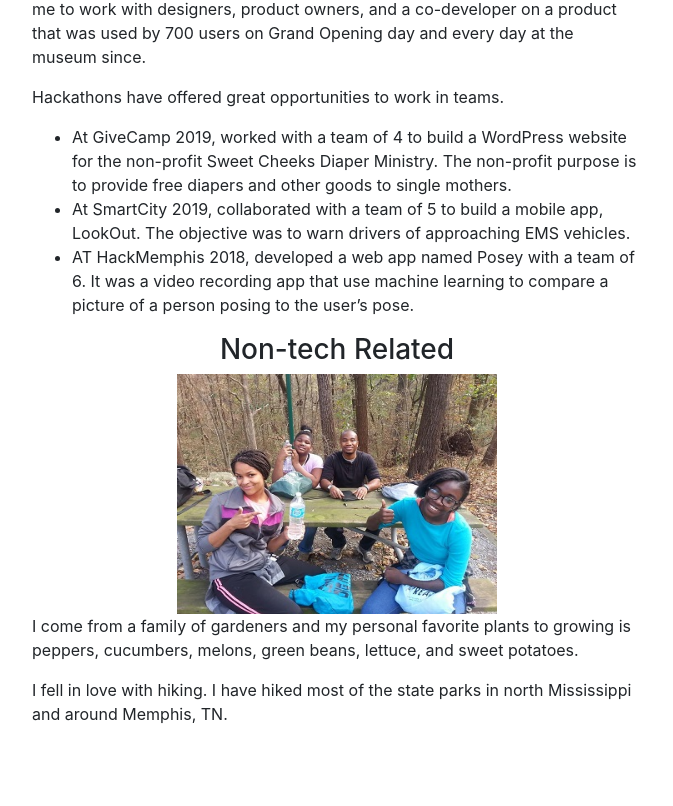
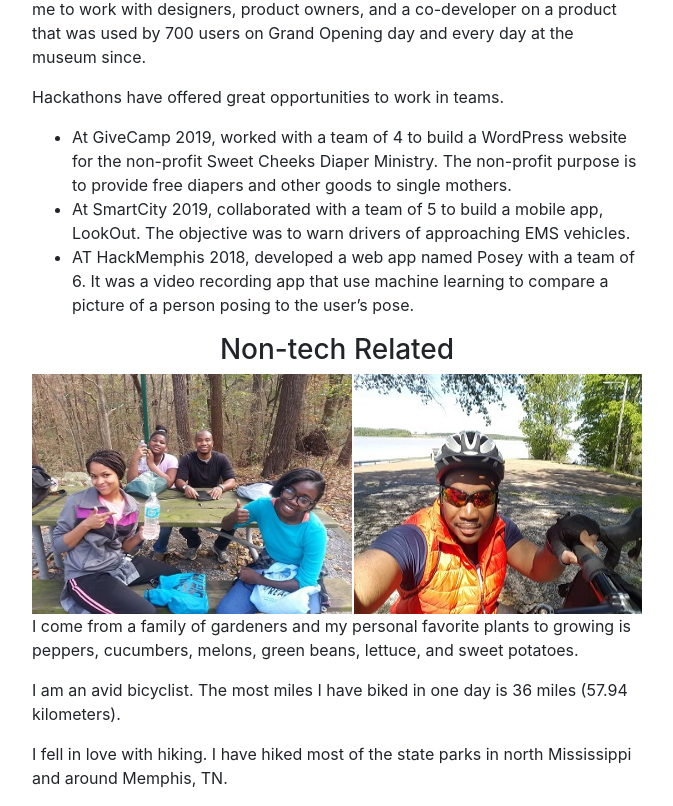
Before and after one commit to jcsmileyjr/Portfolio-v3, a React (Create React App) app in the folder portfolio/: page /about in a window 1280 px wide. Shown: the part 1379-2185 px from the top of the page, without its empty margins (303-976 px from the left). Before the commit the page ends 2121 px from the top, so only its background shows below. Built offline with nearby package versions, Linux system fonts and the light colour scheme.

Commit message:
Refactored About to add picture and text about bicycling

```diff
--- a/portfolio/src/pages/about/About.js
+++ b/portfolio/src/pages/about/About.js
@@ -5,6 +5,7 @@ import "./about.scss";
 import CCMeetupPic from "../../assets/about/code-connector-group.jpg";
 import LookOut from "../../assets/about/smartCityLookOut.jpg";
 import Hike from "../../assets/about/hike.jpg";
+import BikeRide from "../../assets/about/bike-ride.jpg";
 
 const About = () => {
   return (
@@ -24,8 +25,8 @@ const About = () => {
               North Mississippi chapter in 2019. As the Online Community Manager
               for the overall organization, my duties are to stimulate
               conversation and content in our online Slack community of over 500
-              members. On a monthly basic, I help host up to three tech meetups
-              (physical and virtual) a month in Memphis, TN.
+              members. On a monthly basis, I help host up to three physical and
+              virtual tech meetups a month in Memphis, TN.
             </p>
             <p>
               Code Connector is a community of aspiring developers and mentors
@@ -92,13 +93,16 @@ const About = () => {
           </section>
           <section>
             <h3 className="page-title">Non-tech Related</h3>
-            <div className="page-title">
+            <div className="page-title multiple-images">
               <Image src={Hike} className="image-style" />
+              <Image src={BikeRide} className="image-style" />
             </div>
             <p>
               I come from a family of gardeners and my personal favorite plants
               to growing is peppers, cucumbers, melons, green beans, lettuce,
               and sweet potatoes.
+            </p>
+            <p>I am an avid bicyclist. The most miles I have biked in one day is 36 miles (57.94 kilometers).
             </p>
             <p>
               I fell in love with hiking. I have hiked most of the state parks
--- a/portfolio/src/pages/about/about.scss
+++ b/portfolio/src/pages/about/about.scss
@@ -4,9 +4,24 @@
 
 /*Style the image*/
 .image-style {
-	max-height: 30vh;
+    max-height: 30vh;
+}
+
+.multiple-images {
+    display: flex;
+    justify-content: space-between;
 }
 
 h1 {
     text-decoration: underline;
 }
+
+/* media queries */
+@media (max-width: 540px) {
+    .multiple-images {
+        flex-direction: column;
+    }
+    .image-style {
+        margin-bottom: 15px;
+    }
+}
```
Also changed, not shown: portfolio/src/assets/about/bike-ride.jpg (added).
